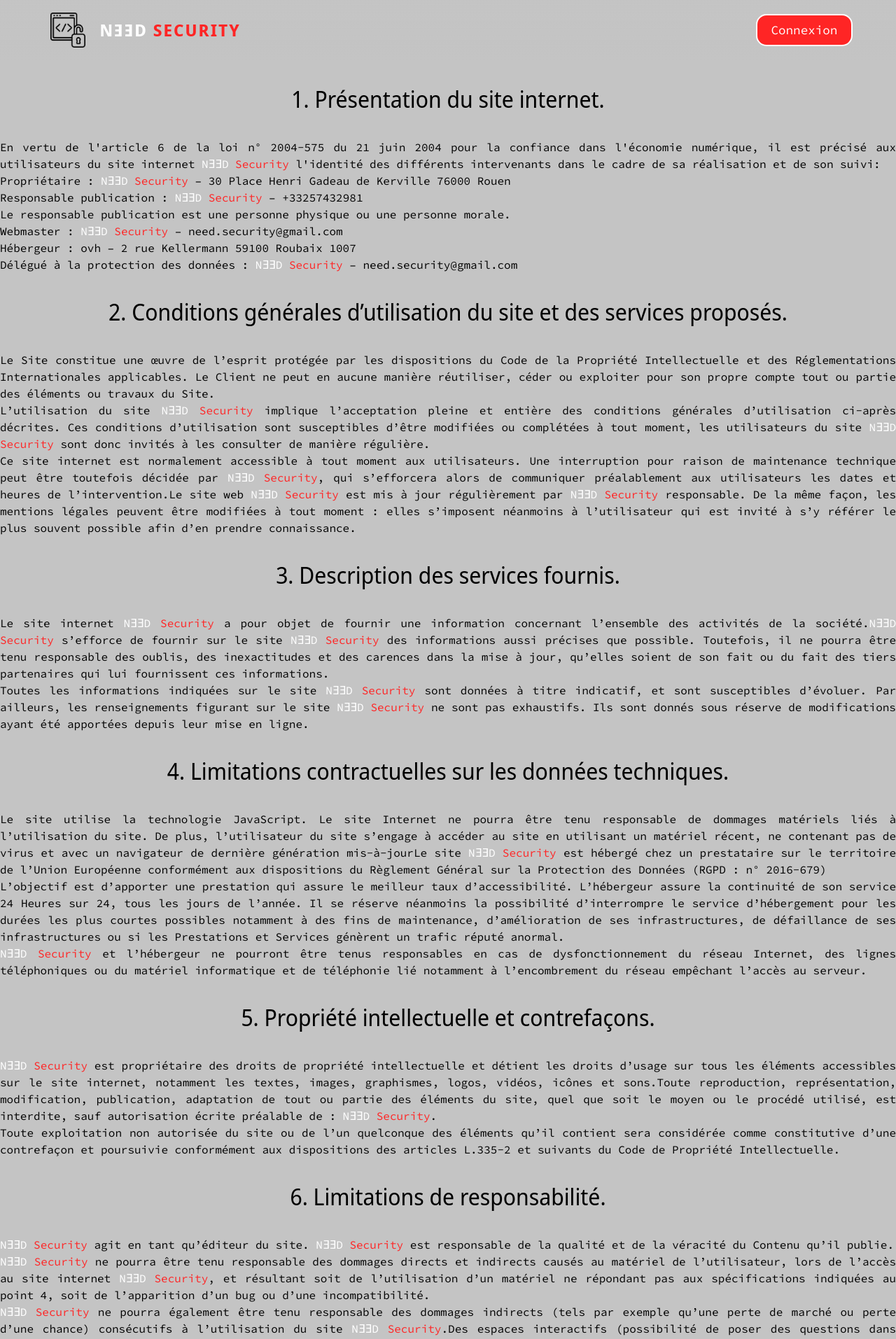
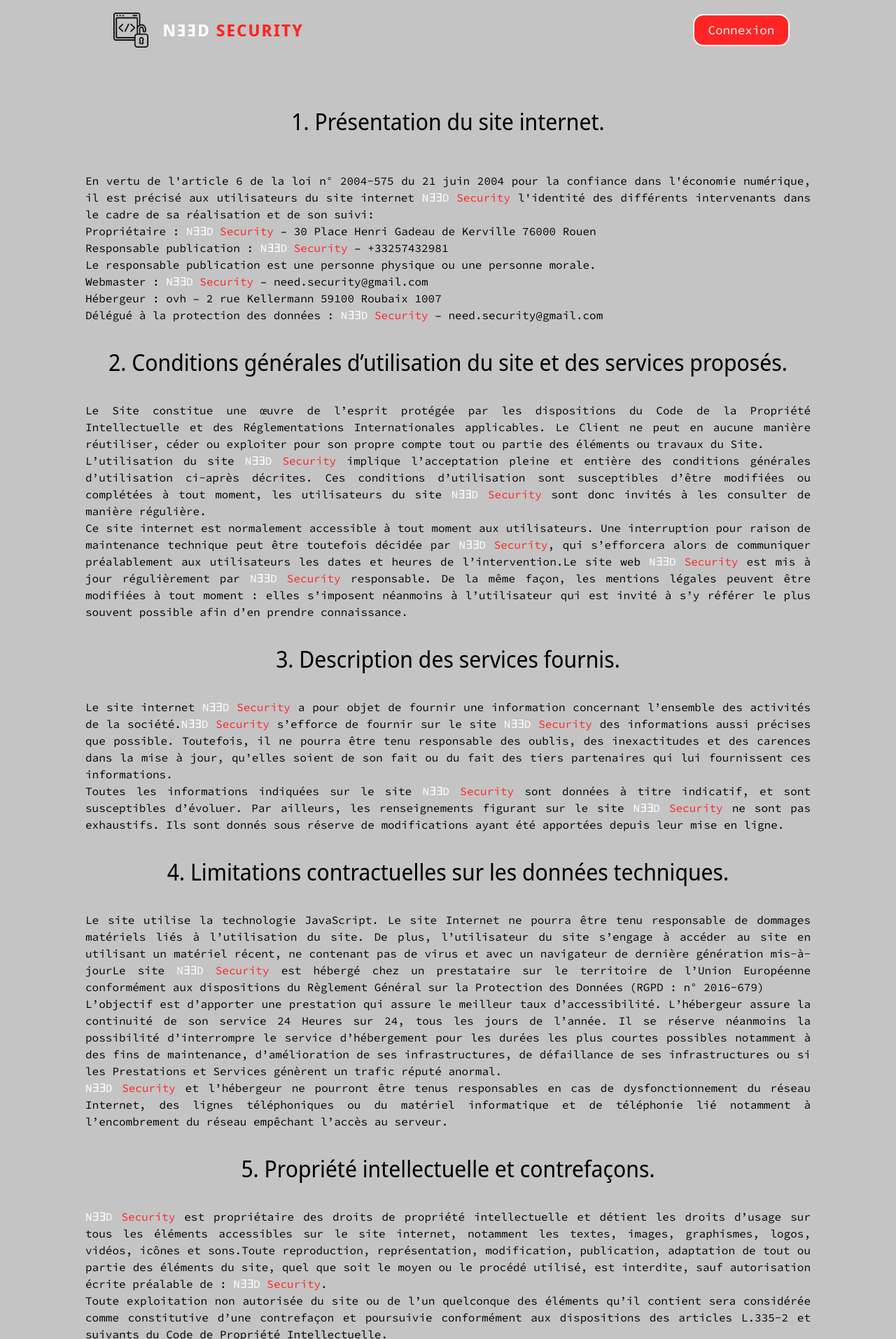
Before and after one commit to RomainLALLEMENT/NeedSecurity, a PHP site: page /mentionslegales.php in a window 1280 px wide. Shown: the top 1913 px of the page at 70% size. Run offline with PHP 8.4, Linux system fonts and the light colour scheme; some libraries are stand-ins or nearby versions.

Commit message:
some modification

```diff
--- a/assets/css/style.css
+++ b/assets/css/style.css
@@ -156,7 +156,12 @@
 
 
 /*Mentions légales*/
-
+#mention {
+    padding: 2rem;
+}
+#mention .wrap > * {
+    margin-bottom: 1rem;
+}
 .ml-title h2 {
     font-size: 2rem;
     text-align: center;
--- a/assets/css/style_commun.css
+++ b/assets/css/style_commun.css
@@ -7,6 +7,8 @@
 
 body{
     font-family: 'Source Code Pro', monospace;
+    width: min(100%, 1100px);
+    margin-inline: auto;
 }
 h1, h2, h3, h4, h5, h6{
     font-family: 'Noto Sans Display', sans-serif;
--- a/inc/config.php
+++ b/inc/config.php
@@ -4,7 +4,7 @@
 
 $DB_HOST = 'localhost';
 $DB_USER = 'root';
-$DB_PASS = '';
+$DB_PASS = 'root';
 $DB_NAME = 'needsecurity';
 
 
--- a/mentionslegales.php
+++ b/mentionslegales.php
@@ -2,7 +2,7 @@
 require_once ('inc/bases.php');
 include_once ('inc/header.php');
 ?>
-    <section>
+    <section id="mention">
         <div class="wrap">
             <div class="ml-title">
                 <h2>1. Présentation du site internet.</h2>
```
